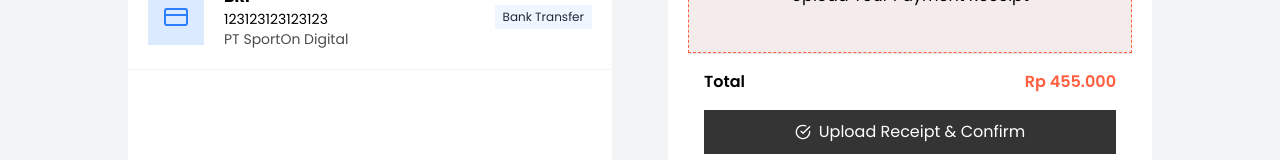
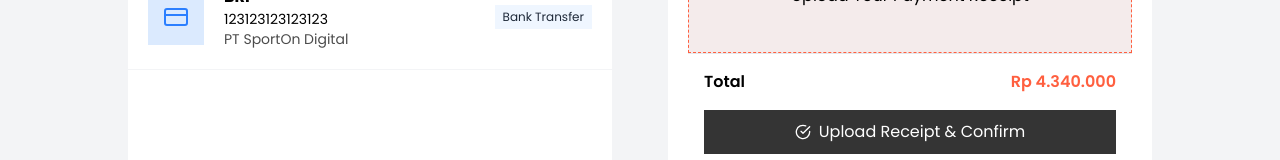
Before and after one commit to kucing-malam/sporton-fe, a Next.js app: page /payment in a window 1280 px wide. Shown: the part 564-724 px from the top of the page. Built offline with nearby package versions, Linux system fonts and the light colour scheme.

Commit message:
refactor: adjusti priceto match checkout price

```diff
--- a/app/(landing)/components/payment/payment-step.tsx
+++ b/app/(landing)/components/payment/payment-step.tsx
@@ -34,7 +34,7 @@ const PaymentStep = () => {
                 <div className="border-t border-gray-200 p-4">
                     <div className="font-semibold flex justify-between">
                         <div className="font-sm">Total</div>
-                        <div className="text-primary total-xs">{PriceFormatter(455000)}</div>
+                        <div className="text-primary total-xs">{PriceFormatter(4340000)}</div>
                     </div>
                     <Button variant="dark" size="small" className="w-full mt-4" onClick={uploadAndConfirm}>
                         <FiCheckCircle /> Upload Receipt & Confirm
```
